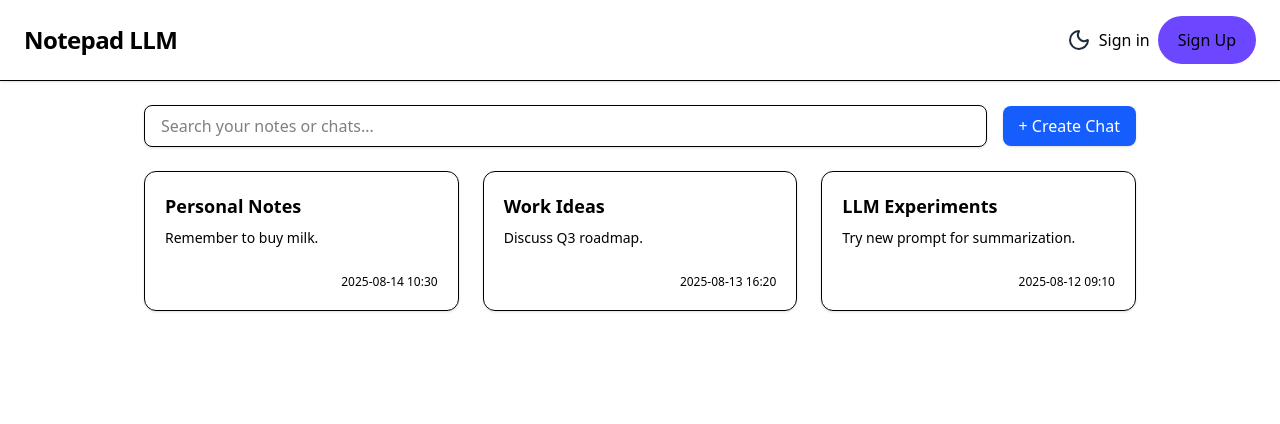
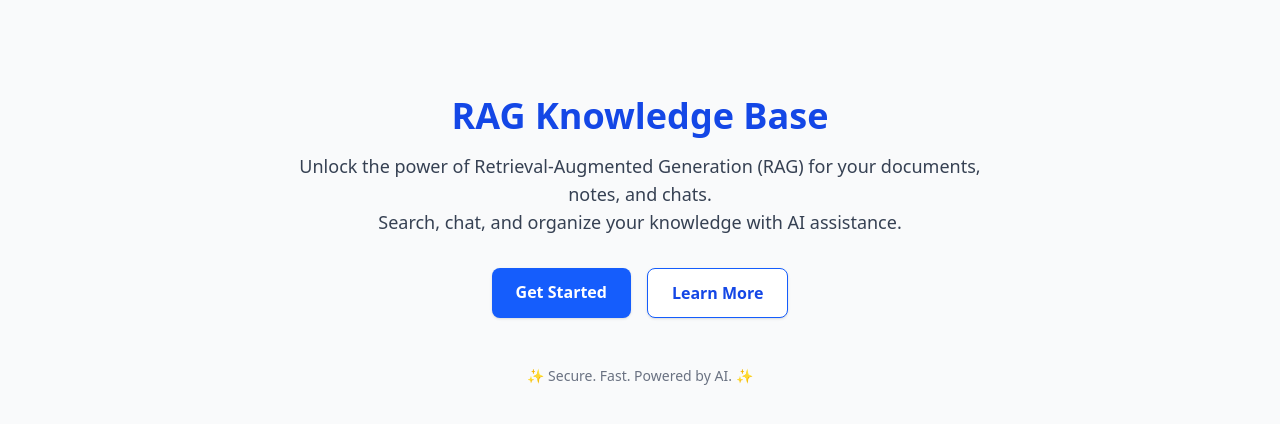
Before and after one commit to Kaus1kC0des/rag-knowledge-base, a Next.js app in the folder frontend/: page / in a window 1280 px wide. Shown: the top 424 px of the page. Built offline with nearby package versions, Linux system fonts and the light colour scheme; no server answers.

Commit message:
adding routing and fixing hydration error

```diff
--- /dev/null
+++ b/frontend/src/app/chat/layout.tsx
@@ -0,0 +1,30 @@
+import type { Metadata } from "next";
+import {
+  ClerkProvider,
+} from "@clerk/nextjs";
+import ThemeProviderWrapper from "@/components/ThemeProviderWrapper";
+// import { ThemeProvider } from "next-themes"
+
+export const metadata: Metadata = {
+  title: "Create Next App",
+  description: "Generated by create next app",
+};
+
+import AppLayout from "@/app/AppLayout";
+
+export default function RootLayout({
+  children,
+}: Readonly<{
+  children: React.ReactNode;
+}>) {
+
+  return (
+    <ClerkProvider>
+      <ThemeProviderWrapper>
+        <AppLayout>
+        {children}
+        </AppLayout>
+      </ThemeProviderWrapper>
+    </ClerkProvider>
+  );
+}
--- /dev/null
+++ b/frontend/src/app/chat/page.tsx
@@ -0,0 +1,111 @@
+"use client";
+import { useState } from "react";
+
+
+type Chat = {
+  id: number;
+  title: string;
+  lastMessage: string;
+  updatedAt: string;
+};
+
+export default function HomePage() {
+  const [chats, setChats] = useState<Chat[]>([
+    {
+      id: 1,
+      title: "Personal Notes",
+      lastMessage: "Remember to buy milk.",
+      updatedAt: "2025-08-14 10:30",
+    },
+    {
+      id: 2,
+      title: "Work Ideas",
+      lastMessage: "Discuss Q3 roadmap.",
+      updatedAt: "2025-08-13 16:20",
+    },
+    {
+      id: 3,
+      title: "LLM Experiments",
+      lastMessage: "Try new prompt for summarization.",
+      updatedAt: "2025-08-12 09:10",
+    },
+  ]);
+  const [filter, setFilter] = useState("");
+  const [selectedChatId, setSelectedChatId] = useState<number | null>(null);
+
+  const filteredChats = chats.filter(
+    (chat) =>
+      chat.title.toLowerCase().includes(filter.toLowerCase()) ||
+      chat.lastMessage.toLowerCase().includes(filter.toLowerCase())
+  );
+
+  const handleCreateChat = () => {
+    const newId = chats.length ? chats[chats.length - 1].id + 1 : 1;
+    const newChat: Chat = {
+      id: newId,
+      title: `New Chat ${newId}`,
+      lastMessage: "",
+      updatedAt: new Date().toISOString().slice(0, 16).replace("T", " "),
+    };
+    setChats([newChat, ...chats]);
+    setSelectedChatId(newId);
+  };
+
+  return (
+    <div className="min-h-screen font-sans">
+      {/* Top Bar */}
+
+      {/* Filter/Search and Create Chat Button */}
+      <div className="max-w-5xl mx-auto px-4 py-6 flex items-center gap-4">
+        <input
+          type="text"
+          className="flex-1 border rounded-lg px-4 py-2  shadow-sm"
+          placeholder="Search your notes or chats..."
+          value={filter}
+          onChange={(e) => setFilter(e.target.value)}
+        />
+        <button
+          className="bg-blue-600 hover:bg-blue-700 text-white rounded-lg px-4 py-2 shadow transition"
+          onClick={handleCreateChat}
+          title="Create Chat"
+        >
+          + Create Chat
+        </button>
+      </div>
+      {/* Chat Cards Grid */}
+      <main className="max-w-5xl mx-auto px-4 pb-24">
+        {filteredChats.length === 0 ? (
+          <div className="text-center mt-16">
+            No chats found.
+          </div>
+        ) : (
+          <div className="grid grid-cols-1 sm:grid-cols-2 md:grid-cols-3 gap-6">
+            {filteredChats.map((chat) => (
+              <div
+                key={chat.id}
+                className={`rounded-xl shadow hover:shadow-lg transition cursor-pointer border border-white-400 hover:border-blue-400 p-5 flex flex-col justify-between min-h-[140px] ${
+                  selectedChatId === chat.id
+                    ? "border-blue-500 dark:border-blue-400"
+                    : ""
+                }`}
+                onClick={() => setSelectedChatId(chat.id)}
+              >
+                <div>
+                  <div className="font-semibold text-lg mb-2">
+                    {chat.title}
+                  </div>
+                  <div className="text-sm truncate">
+                    {chat.lastMessage || "No messages yet."}
+                  </div>
+                </div>
+                <div className="text-xs mt-4 text-right">
+                  {chat.updatedAt}
+                </div>
+              </div>
+            ))}
+          </div>
+        )}
+      </main>
+    </div>
+  );
+}
--- a/frontend/src/app/layout.tsx
+++ b/frontend/src/app/layout.tsx
@@ -1,8 +1,5 @@
 import type { Metadata } from "next";
 import { Geist, Geist_Mono } from "next/font/google";
-import {
-  ClerkProvider,
-} from "@clerk/nextjs";
 import "./globals.css";
 import ThemeProviderWrapper from "@/components/ThemeProviderWrapper";
 // import { ThemeProvider } from "next-themes"
@@ -31,18 +28,14 @@ export default function RootLayout({
 }>) {
 
   return (
-    <ClerkProvider>
       <html lang="en" suppressHydrationWarning>
         <body
           className={`${geistSans.variable} ${geistMono.variable} antialiased`}
         >
           <ThemeProviderWrapper>
-            <AppLayout>
             {children}
-            </AppLayout>
           </ThemeProviderWrapper>
         </body>
       </html>
-    </ClerkProvider>
   );
 }
--- a/frontend/src/app/page.tsx
+++ b/frontend/src/app/page.tsx
@@ -1,110 +1,33 @@
-"use client";
-import { useState } from "react";
-
-
-type Chat = {
-  id: number;
-  title: string;
-  lastMessage: string;
-  updatedAt: string;
-};
-
 export default function HomePage() {
-  const [chats, setChats] = useState<Chat[]>([
-    {
-      id: 1,
-      title: "Personal Notes",
-      lastMessage: "Remember to buy milk.",
-      updatedAt: "2025-08-14 10:30",
-    },
-    {
-      id: 2,
-      title: "Work Ideas",
-      lastMessage: "Discuss Q3 roadmap.",
-      updatedAt: "2025-08-13 16:20",
-    },
-    {
-      id: 3,
-      title: "LLM Experiments",
-      lastMessage: "Try new prompt for summarization.",
-      updatedAt: "2025-08-12 09:10",
-    },
-  ]);
-  const [filter, setFilter] = useState("");
-  const [selectedChatId, setSelectedChatId] = useState<number | null>(null);
-
-  const filteredChats = chats.filter(
-    (chat) =>
-      chat.title.toLowerCase().includes(filter.toLowerCase()) ||
-      chat.lastMessage.toLowerCase().includes(filter.toLowerCase())
-  );
-
-  const handleCreateChat = () => {
-    const newId = chats.length ? chats[chats.length - 1].id + 1 : 1;
-    const newChat: Chat = {
-      id: newId,
-      title: `New Chat ${newId}`,
-      lastMessage: "",
-      updatedAt: new Date().toISOString().slice(0, 16).replace("T", " "),
-    };
-    setChats([newChat, ...chats]);
-    setSelectedChatId(newId);
-  };
-
   return (
-    <div className="min-h-screen font-sans">
-      {/* Top Bar */}
-
-      {/* Filter/Search and Create Chat Button */}
-      <div className="max-w-5xl mx-auto px-4 py-6 flex items-center gap-4">
-        <input
-          type="text"
-          className="flex-1 border rounded-lg px-4 py-2  shadow-sm"
-          placeholder="Search your notes or chats..."
-          value={filter}
-          onChange={(e) => setFilter(e.target.value)}
-        />
-        <button
-          className="bg-blue-600 hover:bg-blue-700 text-white rounded-lg px-4 py-2 shadow transition"
-          onClick={handleCreateChat}
-          title="Create Chat"
-        >
-          + Create Chat
-        </button>
-      </div>
-      {/* Chat Cards Grid */}
-      <main className="max-w-5xl mx-auto px-4 pb-24">
-        {filteredChats.length === 0 ? (
-          <div className="text-center mt-16">
-            No chats found.
-          </div>
-        ) : (
-          <div className="grid grid-cols-1 sm:grid-cols-2 md:grid-cols-3 gap-6">
-            {filteredChats.map((chat) => (
-              <div
-                key={chat.id}
-                className={`rounded-xl shadow hover:shadow-lg transition cursor-pointer border border-white-400 hover:border-blue-400 p-5 flex flex-col justify-between min-h-[140px] ${
-                  selectedChatId === chat.id
-                    ? "border-blue-500 dark:border-blue-400"
-                    : ""
-                }`}
-                onClick={() => setSelectedChatId(chat.id)}
-              >
-                <div>
-                  <div className="font-semibold text-lg mb-2">
-                    {chat.title}
-                  </div>
-                  <div className="text-sm truncate">
-                    {chat.lastMessage || "No messages yet."}
-                  </div>
-                </div>
-                <div className="text-xs mt-4 text-right">
-                  {chat.updatedAt}
-                </div>
-              </div>
-            ))}
-          </div>
-        )}
+    <div className="min-h-screen font-sans bg-gray-50 dark:bg-zinc-900 transition-colors">
+      <main className="max-w-3xl mx-auto px-4 py-24 flex flex-col items-center justify-center">
+        <h1 className="text-4xl font-bold text-blue-700 dark:text-blue-400 mb-4 text-center">
+          RAG Knowledge Base
+        </h1>
+        <p className="text-lg text-gray-700 dark:text-gray-300 mb-8 text-center">
+          Unlock the power of Retrieval-Augmented Generation (RAG) for your
+          documents, notes, and chats.
+          <br />
+          Search, chat, and organize your knowledge with AI assistance.
+        </p>
+        <div className="flex flex-col sm:flex-row gap-4">
+          <a
+            href="/signup"
+            className="bg-blue-600 hover:bg-blue-700 text-white font-semibold px-6 py-3 rounded-lg shadow transition text-center"
+          >
+            Get Started
+          </a>
+          <a
+            href="/docs"
+            className="bg-white dark:bg-zinc-800 border border-blue-600 dark:border-blue-400 text-blue-700 dark:text-blue-400 font-semibold px-6 py-3 rounded-lg shadow transition text-center"
+          >
+            Learn More
+          </a>
+        </div>
+        <div className="mt-12 text-center text-gray-500 dark:text-gray-400 text-sm">
+          <span>✨ Secure. Fast. Powered by AI. ✨</span>
+        </div>
       </main>
     </div>
   );
--- a/frontend/src/components/ThemeSwitch.tsx
+++ b/frontend/src/components/ThemeSwitch.tsx
@@ -3,9 +3,16 @@
 import * as React from "react"
 import { Moon, Sun } from "lucide-react"
 import { useTheme } from "next-themes"
+import { useEffect, useState } from "react";
+
 
 export function ModeToggle() {
   const { resolvedTheme,setTheme } = useTheme()
+  const [mounted, setMounted] = useState(false);
+
+  useEffect(() => setMounted(true), []);
+
+  if (!mounted) return null;
 
   return (
     <div className="flex items-center justify-center">
```
